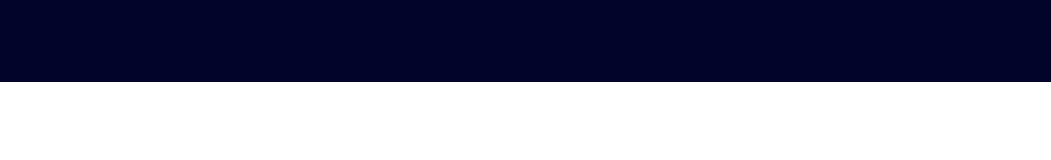
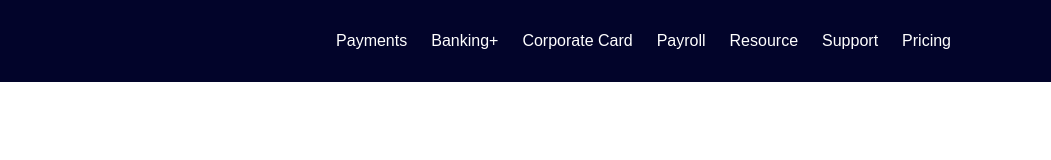
Before and after one commit to rajnish98/Razorpay-clone, a website built with Vite: page index.html in a window 1280 px wide. Shown: the full height of the page, 229-1280 px from the left. Built offline with nearby package versions, Linux system fonts and the light colour scheme.

Commit message:
nav part complete

```diff
--- a/index.html
+++ b/index.html
@@ -14,6 +14,35 @@
       <a href="/" class="cursor-pointer py-7 pr-7">
         <img src="./images/logo.svg" width="125px" height="30px" alt="" />
       </a>
+      <ul class="flex gap-6">
+        <li class="text-white font-mullish py-7 hover:text-lightBlue cursor-pointer transition-all duration-200 relative group">
+          <a href="#">Payments</a>
+          <div class="absolute bottom-0 w-full h-1 bg-lightBlue hidden group-hover:block transition-all duration-200 "></div>
+        </li>
+        <li class="text-white font-mullish py-7 hover:text-lightBlue cursor-pointer transition-all duration-200 relative group">
+          <a href="#">Banking+</a>
+          <div class="absolute bottom-0 w-full h-1 bg-lightBlue hidden group-hover:block transition-all duration-200 "></div>
+        </li>
+        <li class="text-white font-mullish py-7 hover:text-lightBlue cursor-pointer transition-all duration-200 relative group">
+          <a href="#">Corporate Card</a>
+
+        </li>
+        <li class="text-white font-mullish py-7 hover:text-lightBlue cursor-pointer transition-all duration-200 relative group">
+          <a href="#">Payroll</a>
+        </li>
+        <li class="text-white font-mullish py-7 hover:text-lightBlue cursor-pointer transition-all duration-200 relative group">
+          <a href="#">Resource</a>
+          <div class="absolute bottom-0 w-full h-1 bg-lightBlue hidden group-hover:block transition-all duration-200 "></div>
+        </li>
+        <li class="text-white font-mullish py-7 hover:text-lightBlue cursor-pointer transition-all duration-200 relative group">
+          <a href="#">Support</a>
+          <div class="absolute bottom-0 w-full h-1 bg-lightBlue hidden group-hover:block transition-all duration-200 "></div>
+        </li>
+        <li class="text-white font-mullish py-7 hover:text-lightBlue cursor-pointer transition-all duration-200 relative group">
+          <a href="#">Pricing</a>
+          <div class="absolute bottom-0 w-full h-1 bg-lightBlue hidden group-hover:block transition-all duration-200 "></div>
+        </li>
+      </ul>
 
     </div>
   </nav>
```
